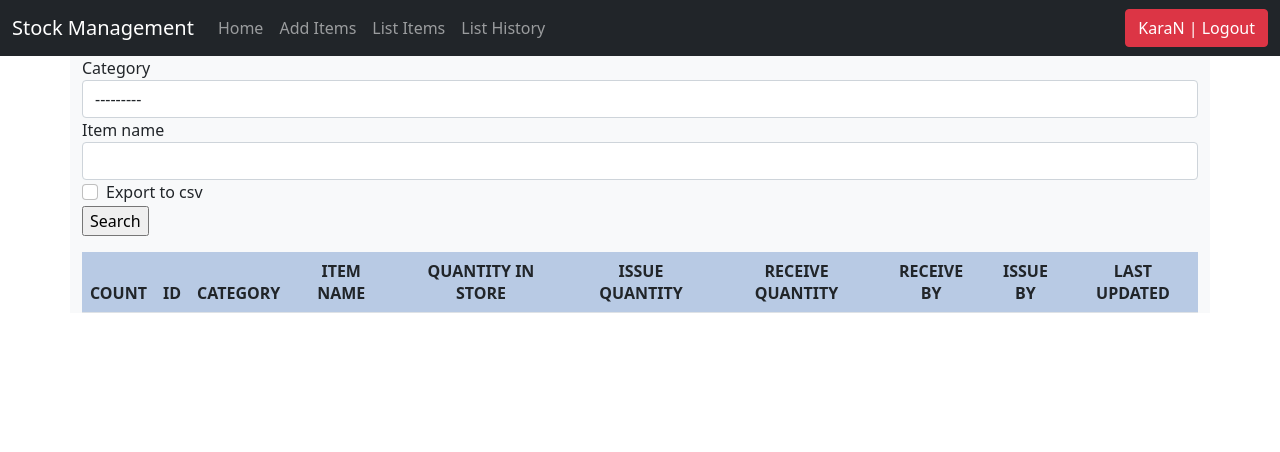
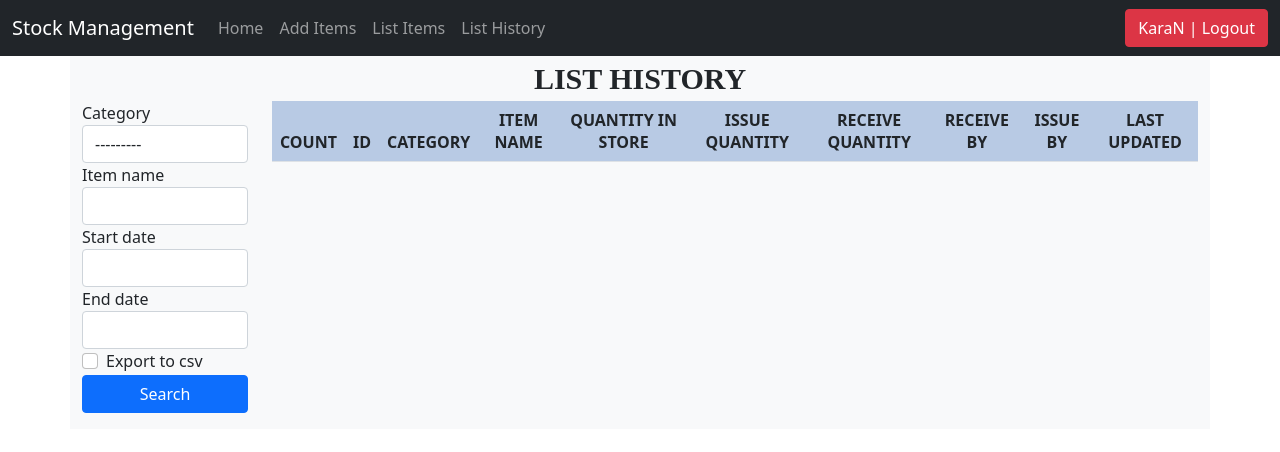
Before and after one commit to Kkalani61/Stock-Management-System, a Django app: page /list_history/ in a window 1280 px wide. Shown: the top 452 px of the page. Run offline with Django 3.2, Linux system fonts and the light colour scheme; a user stored in the database is signed in; data comes from the database, SQL or seed files in the repository; data that the repository does not hold is empty; some libraries are stand-ins or nearby versions.

Commit message:
bootstrap and date range in stock history

```diff
--- a/stockmgmt/forms.py
+++ b/stockmgmt/forms.py
@@ -1,5 +1,5 @@
 from django import forms
-from .models import Stock
+from .models import Stock, StockHistory
 
 class StockCreateForm(forms.ModelForm):
     class Meta:
@@ -34,3 +34,12 @@ class ReorderForm(forms.ModelForm):
     class Meta:
         model = Stock
         fields = ['reorder_level', ]
+
+
+class StockHistorySearchForm(forms.ModelForm):
+	export_to_CSV = forms.BooleanField(required=False)
+	start_date = forms.DateTimeField(required=False)
+	end_date = forms.DateTimeField(required=False)
+	class Meta:
+		model = StockHistory
+		fields = ['category', 'item_name', 'start_date', 'end_date']
--- a/stockmgmt/static/css/stylesheet.css
+++ b/stockmgmt/static/css/stylesheet.css
@@ -1,12 +1,10 @@
-body {
-    background-color: #34eb6b;
+.table{
+    text-align: center;
 }
 
-.table{
-    text-align: center;
-
+.myButton {
+    width: 100%;
 }
-
 /*Make alternating colors for the table rows*/
 .table tr:nth-child(odd){
     background: #B8CAE4
@@ -14,6 +12,10 @@ body {
 
 .table tr:nth-child(even){
     background: #dae5f4
+}
+
+.form-actions input {
+    margin:0 2px;
 }
 
 .header {
--- a/stockmgmt/templates/list_history.html
+++ b/stockmgmt/templates/list_history.html
@@ -31,13 +31,15 @@
         <div class="header">
             {{title}}
         </div>
-
+        <div class="row">
+        <div class="col-sm-2">
         <form method="POST" action="">
         {% csrf_token %}
         {{form|crispy}}
-        <input type="submit" value="Search"/>
+        <input type="submit" class="btn btn-primary myButton" value="Search"/>
         </form>
-
+        </div>
+        <div class="col-sm-10">
         <div class="display_table">
         <table class='table'>
         <thead>
@@ -70,6 +72,7 @@
       {% endfor %}
     </table>
     </div>
+    </div>
         </div>
         <script src="" async defer></script>
     </body>
--- a/stockmgmt/views.py
+++ b/stockmgmt/views.py
@@ -13,7 +13,7 @@ import csv
 def home(request):
     # if request.user.is_anonymous:
     #     return redirect("/loginUser")
-    return render(request, 'home.html')
+    return redirect('/list_items')
 
 
 # def loginUser(request):
@@ -169,17 +169,17 @@ def reorder_level(request, id_no):
 
 @login_required
 def list_history(request):
-    header = 'LIST OF ITEMS'
+    header = 'LIST HISTORY'
     queryset = StockHistory.objects.all()
-    form = StockSearchForm(request.POST or None)
+    form = StockHistorySearchForm(request.POST or None)
     context = {
-    'header' : 'header',
+    'title' : header,
     "queryset": queryset,
     'form' : form
     }
     if request.method == 'POST':
         category = form['category'].value()
-        queryset = StockHistory.objects.filter(item_name__icontains=form['item_name'].value())
+        queryset = StockHistory.objects.filter(item_name__icontains=form['item_name'].value(), last_updated__range=[form['start_date'].value(), form['end_date'].value()])
         context = {
             "form": form,
             "header": header,
@@ -199,7 +199,7 @@ def list_history(request):
             return response
     context = {
         'queryset' : queryset,
-        'header' : 'header',
+        'title' : header,
         'form' : form
     }
 
```
Also changed, not shown: stockmgmt/templates/add_items.html (+8 -2 lines), stockmgmt/templates/list_items.html (+10 -3 lines).
